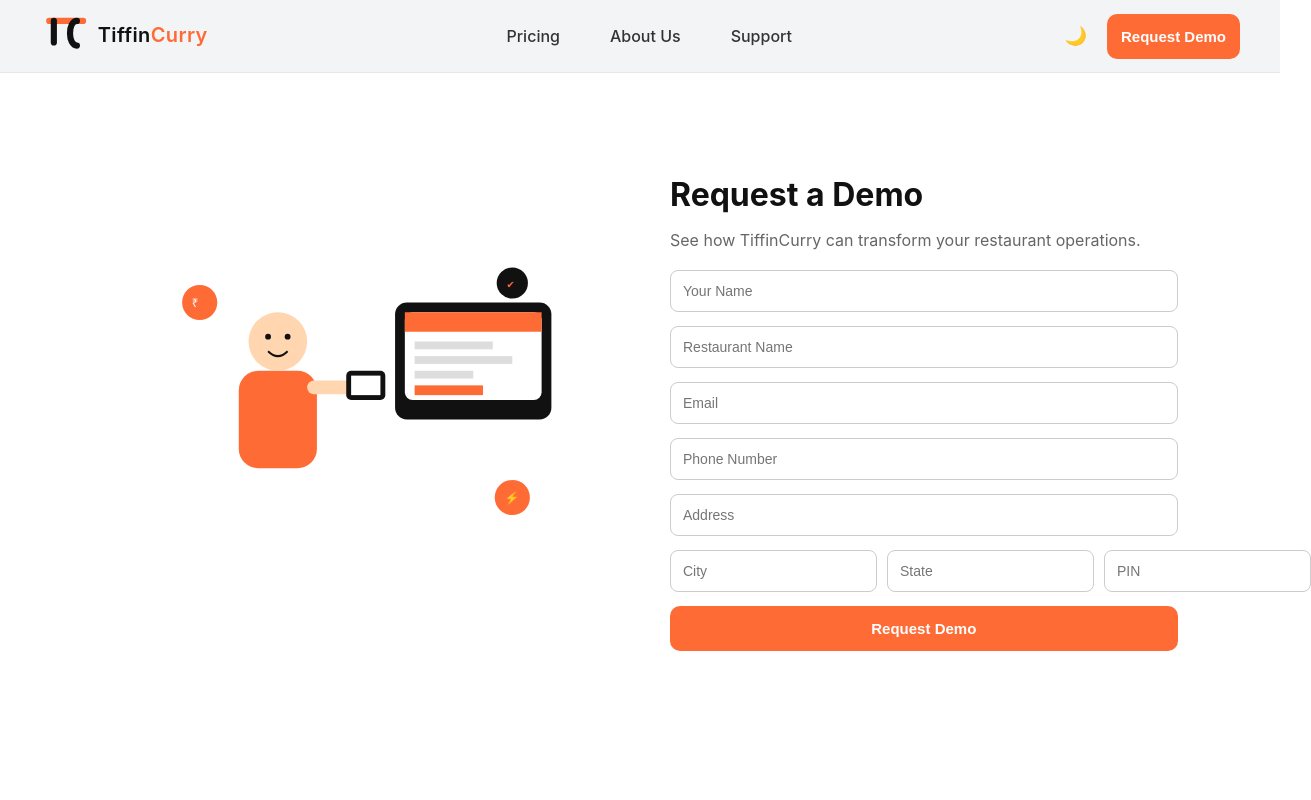
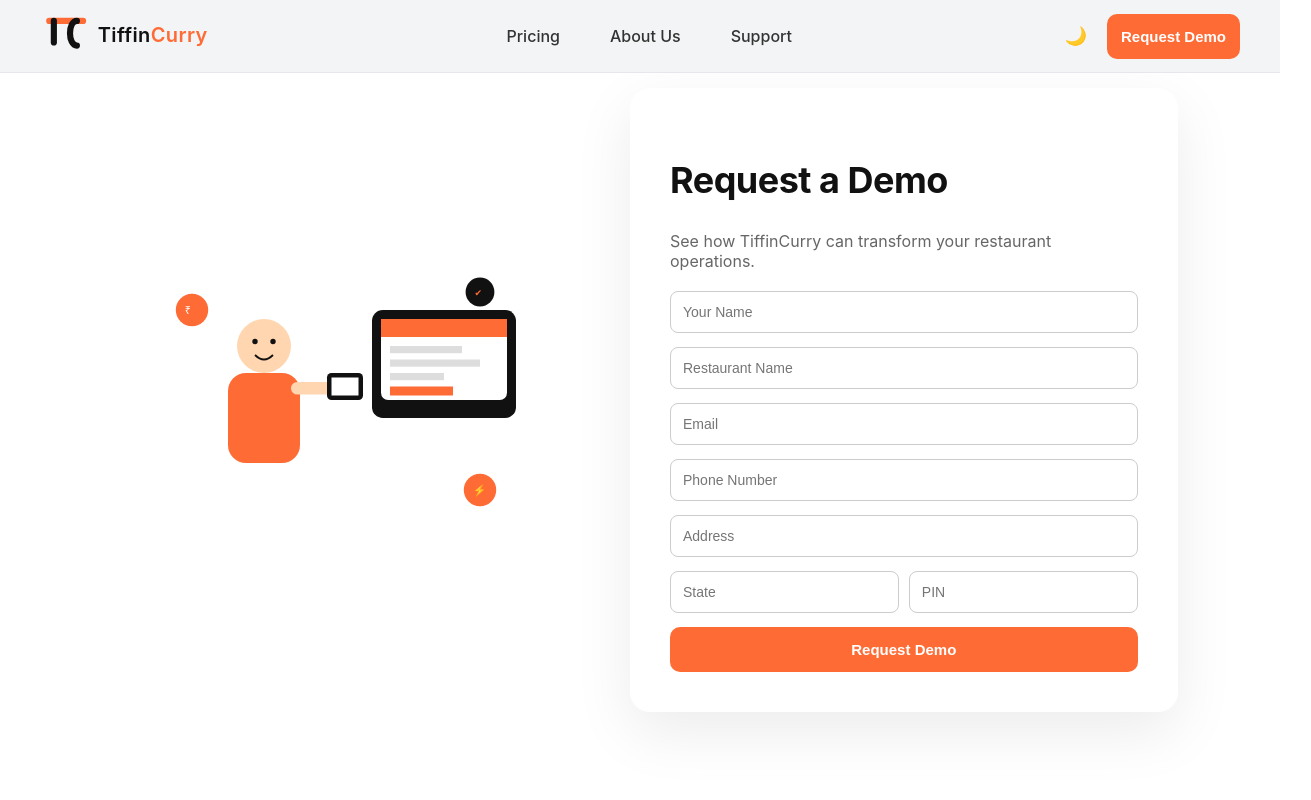
Before and after one commit to dikisourav/tiffincurry-website, a React (Vite) app: page /tiffincurry-website/demo in a window 1280 px wide. Shown: the top 800 px of the page, 1311 px wide, since content can reach past the window. Built offline with nearby package versions, Linux system fonts and the light colour scheme.

Commit message:
added dark theme to the demo page

```diff
--- a/src/pages/Demo.jsx
+++ b/src/pages/Demo.jsx
@@ -36,7 +36,7 @@
           <input type="text" placeholder="Address" required />
 
           <div className="row">
-            <input type="text" placeholder="City" required />
+            {/* <input type="text" placeholder="City" required /> */}
             <input type="text" placeholder="State" required />
             <input type="text" placeholder="PIN" required />
           </div>
--- a/src/styles.css
+++ b/src/styles.css
@@ -866,19 +866,33 @@
 ============================= */
 
 .demo-right{
-  max-width:520px;
+max-width:520px;
+padding:40px;
+border-radius:20px;
+background:white;
+box-shadow:0 20px 60px rgba(0,0,0,.08);
+}
+
+.dark .demo-right{
+background:#1a1d24;
+box-shadow:0 20px 60px rgba(0,0,0,.4);
 }
 
 
 .demo-right h2{
-  font-size:32px;
-  margin-bottom:10px;
+font-size:36px;
+font-weight:700;
+letter-spacing:-0.5px;
 }
 
 
 .demo-right p{
   margin-bottom:20px;
   color:#666;
+}
+
+.dark .demo-right p{
+  color:#aaa;
 }
 
 
@@ -898,6 +912,18 @@
   border-radius:8px;
   border:1px solid #ccc;
   font-size:14px;
+}
+
+.dark .demo-form input{
+  background:#111;
+  border:1px solid #333;
+  color:white;
+}
+
+.demo-form input:focus{
+outline:none;
+border-color:#FF6B35;
+box-shadow:0 0 0 3px rgba(255,107,53,.12);
 }
 
 
@@ -920,17 +946,12 @@
 .primary-btn{
   background:#FF6B35;
   color:white;
-
   padding:14px;
-
   border:none;
   border-radius:10px;
-
   font-weight:600;
   font-size:15px;
-
   cursor:pointer;
-
   transition:.25s ease;
 }
 
```
